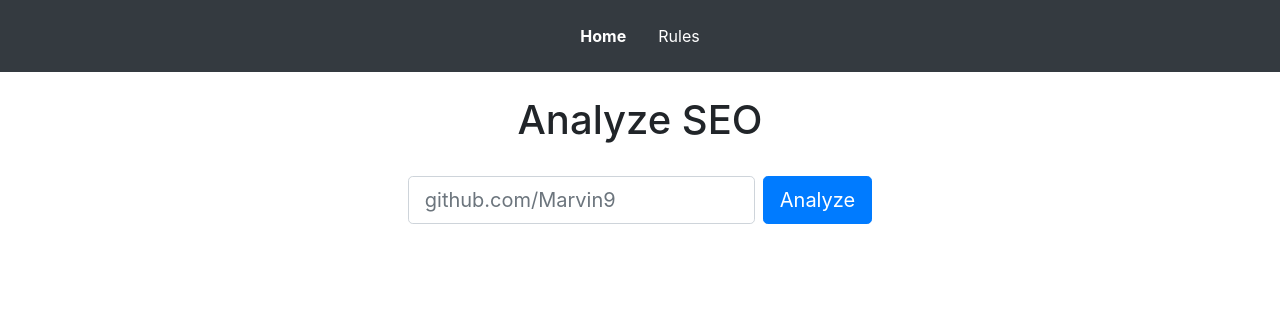
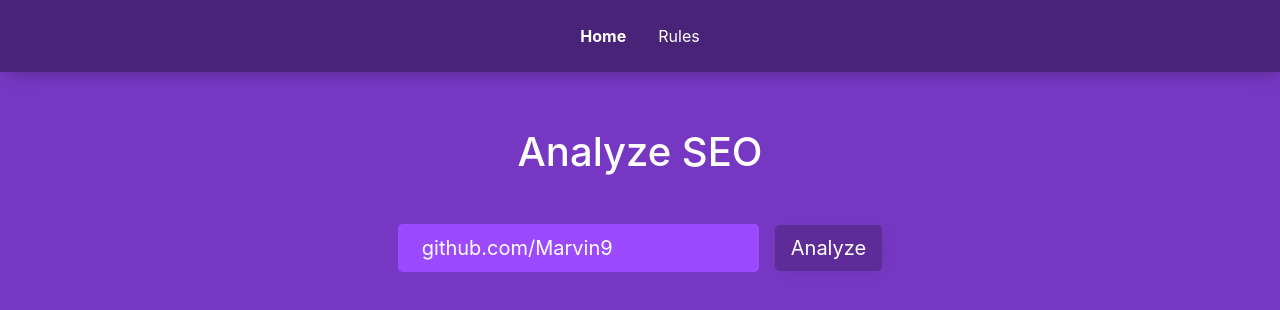
Before and after one commit to Marvin9/web-analyzer-client, a React (Vite) app: page / in a window 1280 px wide. Shown: the top 310 px of the page. Built offline with nearby package versions, Linux system fonts and the light colour scheme.

Commit message:
:lipstick: implement theme on home page

```diff
--- a/index.html
+++ b/index.html
@@ -5,7 +5,7 @@
     <meta name="viewport" content="width=device-width, initial-scale=1, shrink-to-fit=no">
     <link rel="stylesheet" href="https://stackpath.bootstrapcdn.com/bootstrap/4.4.1/css/bootstrap.min.css" integrity="sha384-Vkoo8x4CGsO3+Hhxv8T/Q5PaXtkKtu6ug5TOeNV6gBiFeWPGFN9MuhOf23Q9Ifjh" crossorigin="anonymous">
   </head>
-  <body>
+  <body style="background:#7638C2;">
     <div id="root"></div>
     <script src="./src/index.js"></script>
     <script src="https://code.jquery.com/jquery-3.4.1.slim.min.js" integrity="sha384-J6qa4849blE2+poT4WnyKhv5vZF5SrPo0iEjwBvKU7imGFAV0wwj1yYfoRSJoZ+n" crossorigin="anonymous"></script>
--- a/public/css/card.css
+++ b/public/css/card.css
@@ -1,7 +1,3 @@
-.hover-success:hover {
-  background: #238c3b;
+.hover-success:hover, .hover-danger:hover {
+  background: #9C4AFF;
 }
-
-.hover-danger:hover {
-  background: #a82d3a;
-}
--- /dev/null
+++ b/public/css/default.css
@@ -0,0 +1,17 @@
+button, button:focus, button:active, input, input:focus {
+  outline: none!important;
+  border: none!important;
+}
+
+input::placeholder {
+  color: #fff!important;
+}
+
+.analyze-btn {
+  box-shadow: 4px 3px 18px -6px rgba(0,0,0,0.11);
+  transition: 0.5s;
+}
+
+.analyze-btn:hover {
+  box-shadow: 4px 3px 18px -6px rgba(0,0,0,0.35);
+}
--- a/src/App.js
+++ b/src/App.js
@@ -6,12 +6,20 @@ import {
 } from 'react-router-dom';
 import Home from './Components/seo-home';
 import Rules from './Components/seo-rules';
+import colors from './themeStore';
+import '../public/css/default.css';
+
+const navStyle = {
+  background: colors.dark,
+  color: '#000',
+  boxShadow: '4px 3px 18px -6px rgba(0,0,0,0.44)',
+};
 
 export default () => {
   const [report, changeReport] = useState([]);
   return (
     <>
-      <ul className="nav justify-content-center pt-3 pb-3 bg-dark">
+      <ul className="nav justify-content-center pt-3 pb-3" style={navStyle}>
         <li className="nav-item">
           <NavLink
             className="nav-link text-white"
@@ -37,7 +45,10 @@ export default () => {
       <div className="container">
         <Switch>
           <Route path="/" exact>
-            <Home report={report} dispatchChangeReport={changeReport} />
+            <Home
+              report={report}
+              dispatchChangeReport={changeReport}
+            />
           </Route>
           <Route path="/rules" exact>
             <Rules />
--- a/src/Components/Spinner.js
+++ b/src/Components/Spinner.js
@@ -1,4 +1,5 @@
 import React from 'react';
+import colors from '../themeStore';
 
 export default () => (
   <div className="d-flex justify-content-center">
@@ -8,6 +9,7 @@ export default () => (
       style={{
         width: '4rem',
         height: '4rem',
+        color: colors.dark,
       }}
     >
       <span className="sr-only">Loading...</span>
--- a/src/Components/seo-home/Components/Card.js
+++ b/src/Components/seo-home/Components/Card.js
@@ -1,11 +1,24 @@
 import React from 'react';
 import PropTypes from 'prop-types';
+import colors from '../../../themeStore';
 import '../../../../public/css/card.css';
+
+const cardBackColor = (follow) => {
+  const successObj = {
+    cursor: 'pointer',
+    backgroundColor: colors.light,
+  };
+
+  if (follow) return successObj;
+  return Object.assign(successObj, {
+    backgroundColor: colors.royalLight,
+  });
+};
 
 export default function Card({ rule, changeModal }) {
   return (
     <>
-      <div className={`card text-white ${rule.follow ? 'bg-success' : 'bg-danger'}`} style={{ cursor: 'pointer' }}>
+      <div className="card text-white" style={cardBackColor(rule.follow)}>
         <div className="card-header">
           { rule.ruleName }
           &nbsp; &nbsp;
--- a/src/Components/seo-home/Components/GetURL.js
+++ b/src/Components/seo-home/Components/GetURL.js
@@ -1,5 +1,6 @@
 import React, { useState } from 'react';
 import PropTypes from 'prop-types';
+import colors from '../../../themeStore';
 
 export default function GetURL({ dispatchUrl }) {
   const [url, changeUrl] = useState('');
@@ -11,24 +12,31 @@ export default function GetURL({ dispatchUrl }) {
 
   return (
     <>
-      <div className="jumbotron mt-3 pt-2 pb-2" style={{ background: 'none' }}>
-        <h1 className="text-center">Analyze SEO</h1>
+      <div className="jumbotron mt-5 pt-2 pb-2" style={{ background: 'none' }} id="analyze-seo-form">
+        <h1 className="text-center text-white">Analyze SEO</h1>
         <br />
-        <form className="form-inline justify-content-center" onSubmit={(e) => e.preventDefault()}>
+        <form className="form-inline justify-content-center mt-3" onSubmit={(e) => e.preventDefault()}>
           <div className="form-group">
             <input
               type="text"
               id="urlInput"
-              className="form-control form-control-lg"
+              className="form-control form-control-lg p-4"
               placeholder="github.com/Marvin9"
               value={url}
               onChange={(e) => changeUrl(e.target.value)}
               onKeyDown={(e) => { if (e.which === 13) submitUrl(); }}
+              style={{
+                background: colors.lighter,
+                color: '#fff',
+              }}
             />
             <button
               type="button"
-              className="btn btn-primary btn-lg ml-sm-2 mt-2 mt-sm-0"
+              className="btn btn-primary btn-lg ml-sm-3 mt-2 mt-sm-0 analyze-btn"
               onClick={() => { submitUrl(); }}
+              style={{
+                background: colors.royal,
+              }}
             >
               Analyze
             </button>
--- a/src/Components/seo-home/Components/Report.js
+++ b/src/Components/seo-home/Components/Report.js
@@ -22,7 +22,7 @@ export default function Report({ report, error }) {
   if (report.length) {
     return (
       <>
-        <div className="row">
+        <div className="row" id="report">
           {report.map((rule, index) => (
             <div key={`${rule.ruleName}_${Date.now() + index}`} className="col-sm-3 mb-3">
               <Card rule={rule} changeModal={() => changeModal(index)} />
--- a/src/Components/seo-home/index.js
+++ b/src/Components/seo-home/index.js
@@ -20,11 +20,21 @@ export default function index({ report, dispatchChangeReport }) {
       .then((generatedReport) => {
         if (generatedReport.error) {
           dispatchChangeReport([]);
+
           changeError({
             err: true,
             url,
           });
-        } else dispatchChangeReport([...generatedReport]);
+        } else {
+          dispatchChangeReport([...generatedReport]);
+
+          setTimeout(() => {
+            window.scrollTo({
+              top: document.querySelector('#analyze-seo-form').scrollHeight,
+              behavior: 'smooth',
+            });
+          }, 100);
+        }
       })
       .catch((err) => {
         throw err;
```
